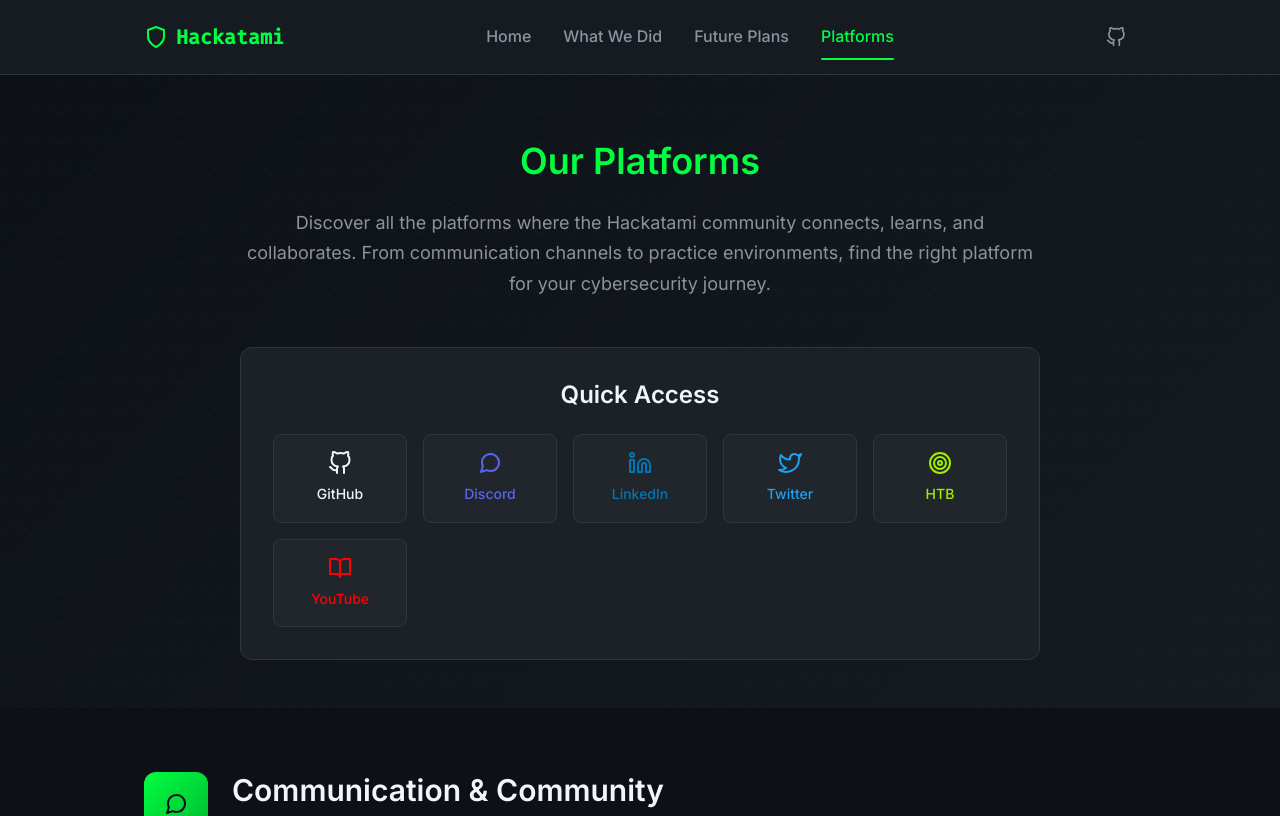
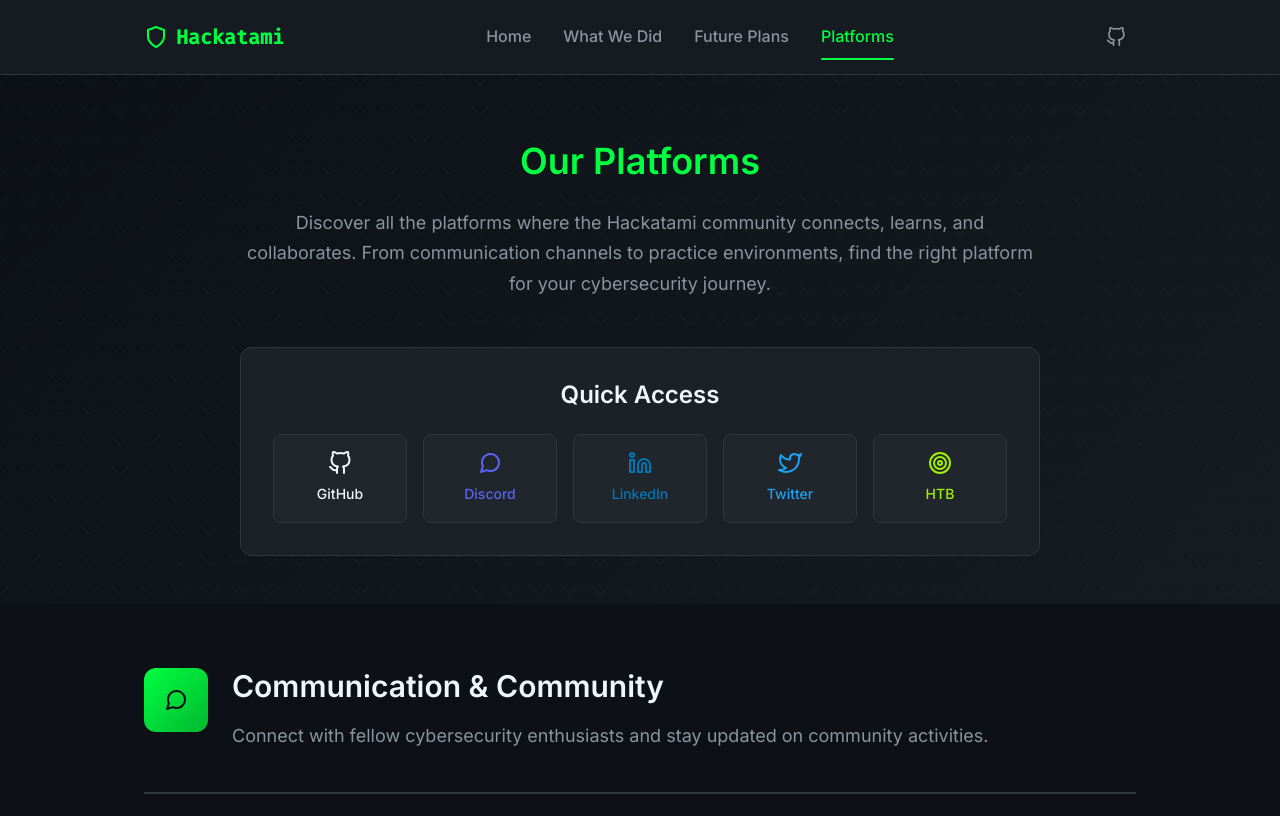
Before and after one commit to hackatami/hackatami.github.io, a React (Vite) app: page /#/platforms in a window 1280 px wide. Shown: the top 816 px of the page. Built offline with nearby package versions, Linux system fonts and the light colour scheme.

Commit message:
testing change in first deployed version

```diff
--- a/src/pages/Platforms.jsx
+++ b/src/pages/Platforms.jsx
@@ -148,14 +148,6 @@
           features: ['Shared documentation', 'Research databases', 'Meeting notes', 'Knowledge base'],
           members: 'Team members',
           activity: 'Regular updates'
-        },
-        {
-          name: 'YouTube Channel',
-          description: 'Educational videos, tutorials, and recorded workshops for the community.',
-          url: '#youtube-hackatami',
-          features: ['Tutorial videos', 'Workshop recordings', 'Live streams', 'Educational content'],
-          members: '8,500+ subscribers',
-          activity: 'Weekly uploads'
         }
       ]
     }
@@ -167,7 +159,6 @@
     { icon: FiLinkedin, name: 'LinkedIn', url: '#linkedin', color: '#0077B5' },
     { icon: FiTwitter, name: 'Twitter', url: '#twitter', color: '#1DA1F2' },
     { icon: FiTarget, name: 'HTB', url: '#htb', color: '#9FEF00' },
-    { icon: FiBookOpen, name: 'YouTube', url: '#youtube', color: '#FF0000' }
   ]
 
   return (
```
